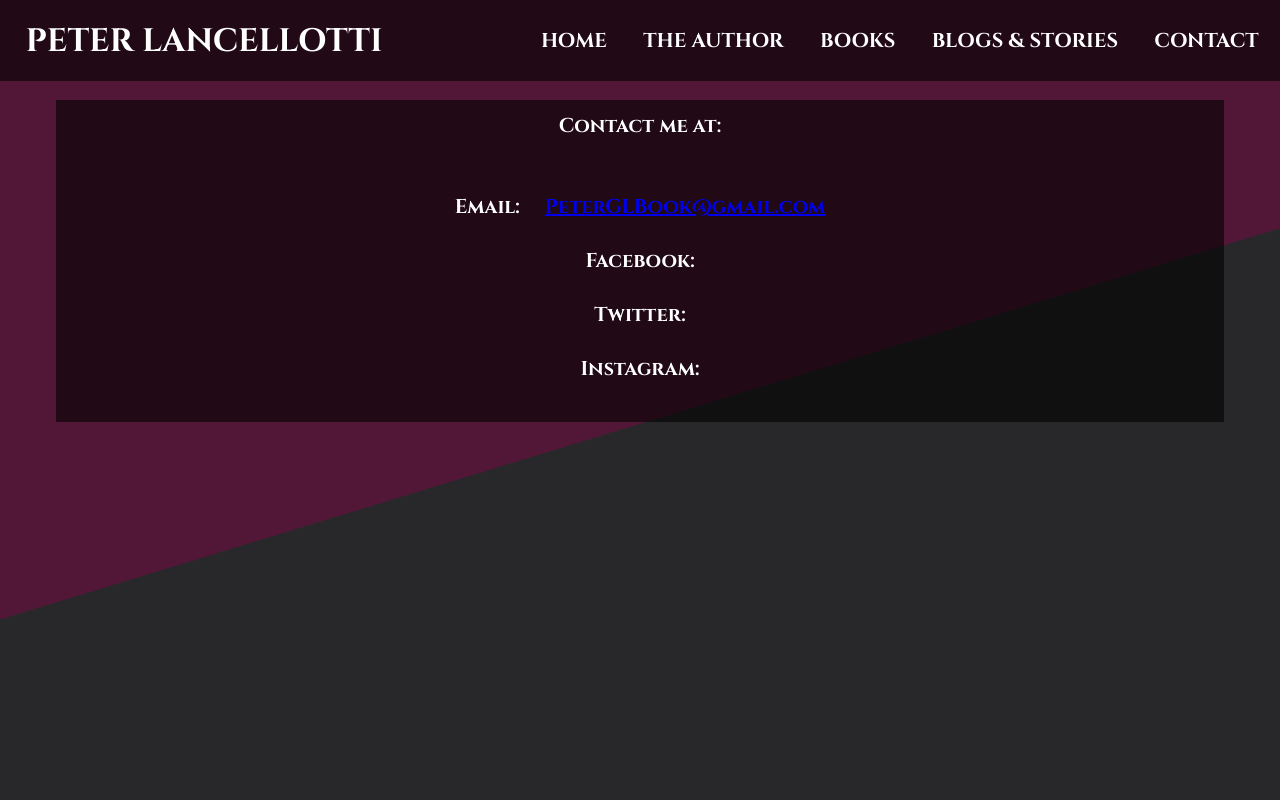
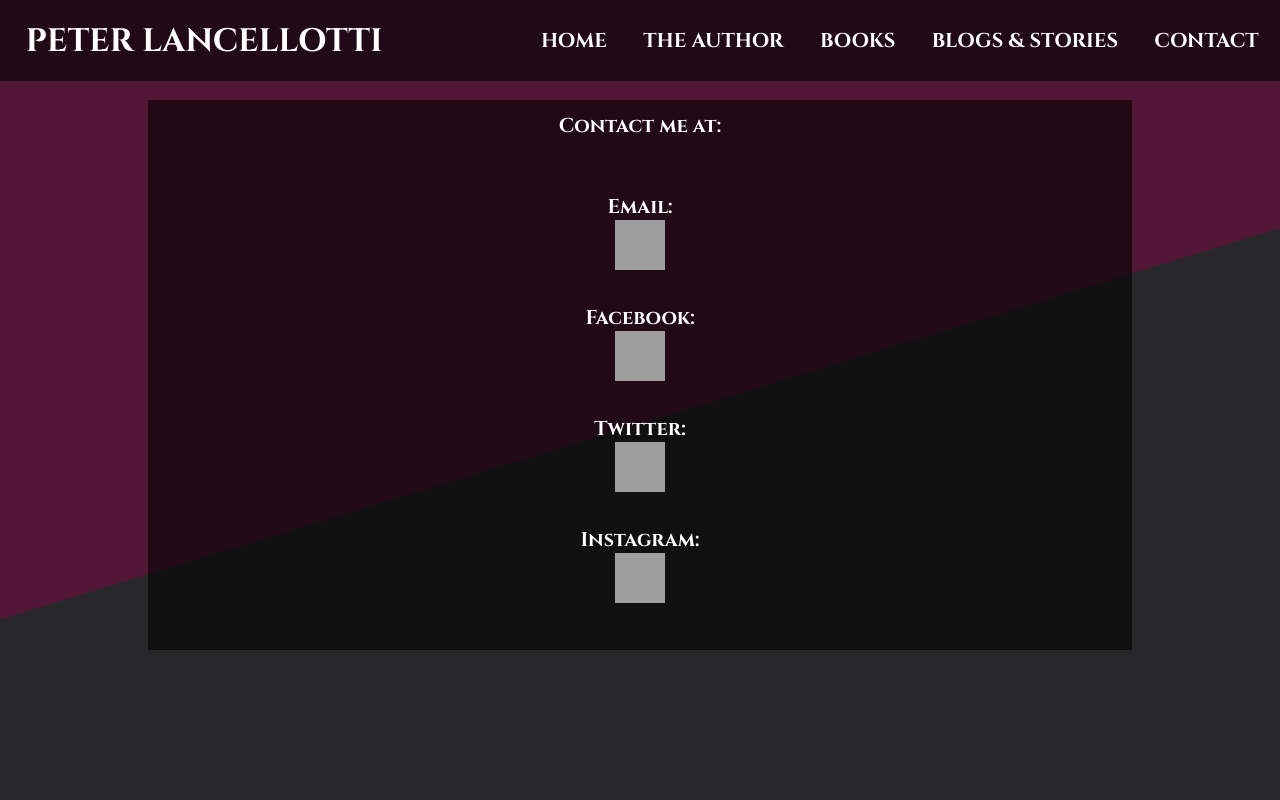
Before and after one commit to Neon-Smoke/plancellotti, a PHP site: page /contact.html in a window 1280 px wide. Run offline with PHP 8.4, Linux system fonts and the light colour scheme; grey boxes are pictures that could not be loaded.

Commit message:
updated about and contact pages

```diff
--- a/contact.html
+++ b/contact.html
@@ -31,16 +31,16 @@
 			   	<br>
 			   	<br>
 			   	<br>
-			   	Email: &nbsp &nbsp <a href="https://mail.google.com/mail/?view=cm&source=mailto&to=[PeterGLBook@gmail.com]"> PeterGLBook@gmail.com </a>
+			   	Email: <br> <a href="https://mail.google.com/mail/?view=cm&source=mailto&to=[PeterGLBook@gmail.com]"> <img src="images/mail.png" width="50" height="50"> </a>
 			   	<br>
 			   	<br>
-			   	Facebook:
+			   	Facebook: <br> <a href="https://www.facebook.com/profile.php?id=100075626184497"> <img src="images/fblogo.png" width="50" height="50"> </a>
 			   	<br>
 			   	<br>
-			   	Twitter:
+			   	Twitter: <br> <a href="https://twitter.com/PeterLancellot1"> <img src="images/twitterlogo.png" width="50" height="50"> </a>
 				<br>
 				<br>
-			   	Instagram:
+			   	Instagram: <br> <a href="https://www.instagram.com/peterlancellotti/"> <img src="images/instalogo.png" width="50" height="50"> </a>
 			   	<br>
 			   	<br>
 			</p>
--- a/css/style.css
+++ b/css/style.css
@@ -66,14 +66,14 @@ box-sizing: border-box;
 .about {
   float: center;
   padding-top: 1%;
-  padding-left: 1%;
-  padding-right: 1%;
+  padding-left: 10%;
+  padding-right: 10%;
   padding-bottom: 1%;
   background-color: #0009;
   margin-top: 1.5%;
   margin-bottom: 1.5%;
-  margin-left: 2.5%;
-  margin-right: 2.5%;
+  margin-left: 10%;
+  margin-right: 10%;
   text-align: center;
   font-size: 0.8em;
   font-weight:  bold;
--- a/index.html
+++ b/index.html
@@ -19,6 +19,8 @@
 	  <div class="navbar">
 	    <div class="logo">PETER LANCELLOTTI</div>
 	     <ul>
+
+	     	<li><a href="index.html">Home</a></li>
 	     	<li><a href="about.html">The Author</a></li>
 	     	<li><a href="books.html">Books</a></li>
 	     	<li><a href="blogs.html">Blogs & Stories</a></li>
@@ -29,7 +31,7 @@
 
 	<div class="row">
 		<div class="about">
-		   	<img src="images/Lancellotti(Favorite).jpg" width="650" height="715" alt="Peter Lancellotti Headshot"><br>
+		   	<img src="images/Lancellotti(Favorite).jpg" width="500" height="565" alt="Peter Lancellotti Headshot"><br>
 		</div>
 
 
```
Also changed, not shown: about.html (+58 -9 lines), images/1.webp (deleted), images/261300925_10221108329638691_6906793484008358631_n.jpg (deleted), images/gratisography-155H-free-stock-photo-1170x780.jpg (deleted).
